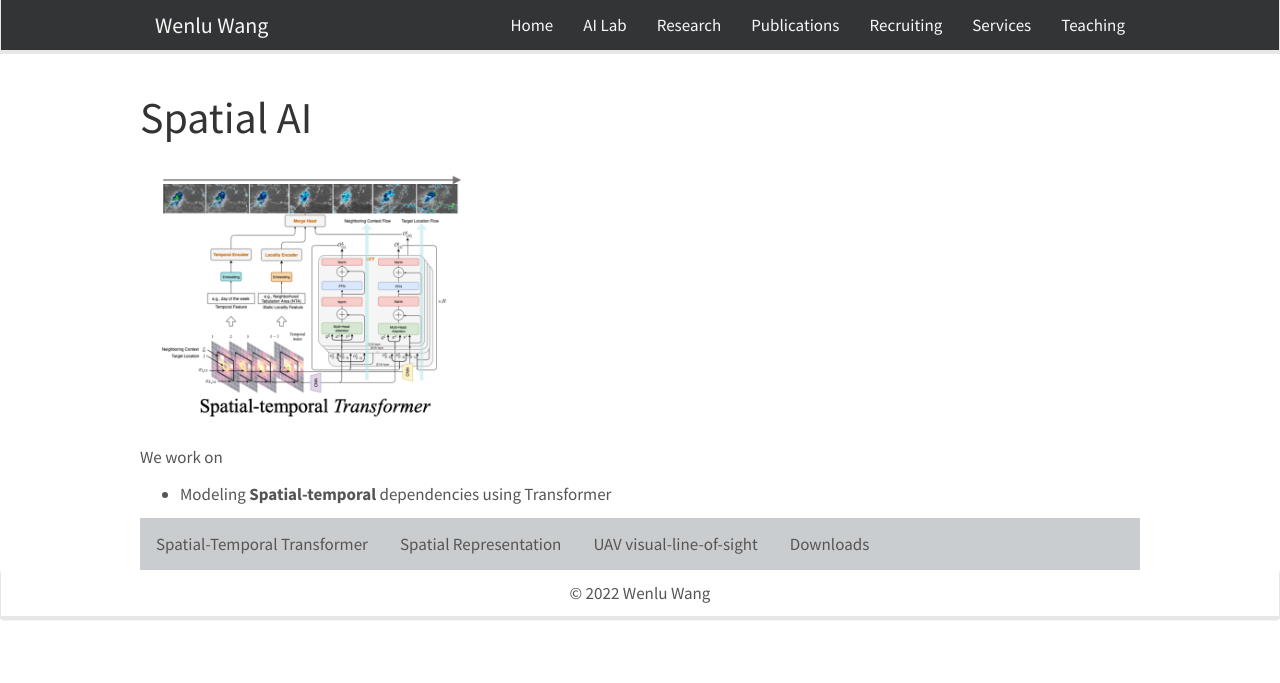
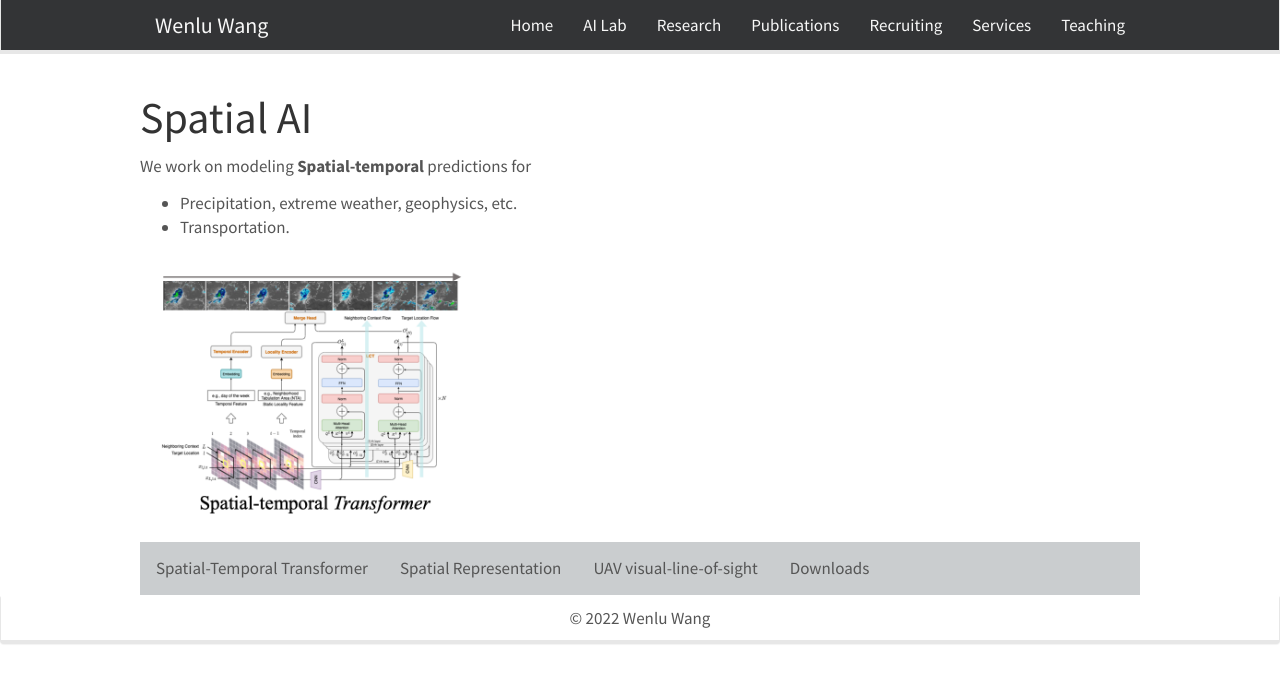
Before and after one commit to WENLU-W/WENLU-W.github.io, a Jekyll site: the page built from docs/_posts/2021-09-01-spatial.md, in a window 1280 px wide. Shown: the top 683 px of the page. Built offline with Jekyll 4.4.1, drawn with Linux system fonts in a browser that asks for light colours; nearby versions of some CDN libraries.

Commit message:
Update 2021-09-01-spatial.md

```diff
--- a/docs/_posts/2021-09-01-spatial.md
+++ b/docs/_posts/2021-09-01-spatial.md
@@ -6,6 +6,10 @@ categories: Project
 ---
 
 
+We work on modeling **Spatial-temporal** predictions for
+- Precipitation, extreme weather, geophysics, etc.
+- Transportation.
+
 <div class="tab-pane">
 <div class="row">
 <img src="https://wenlu-w.github.io/images/ST-transformer0.png" style="float:left;padding-left: 15px" height=250pt />
@@ -13,9 +17,7 @@ categories: Project
 </div>
 
 
-We work on
 
-- Modeling **Spatial-temporal** dependencies using Transformer
 
 <style>
 	.dropdown-menu>.active {
```
